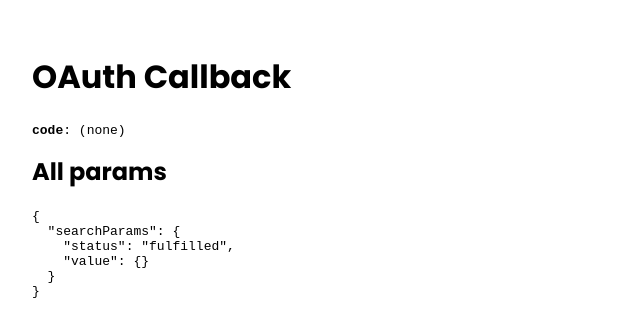
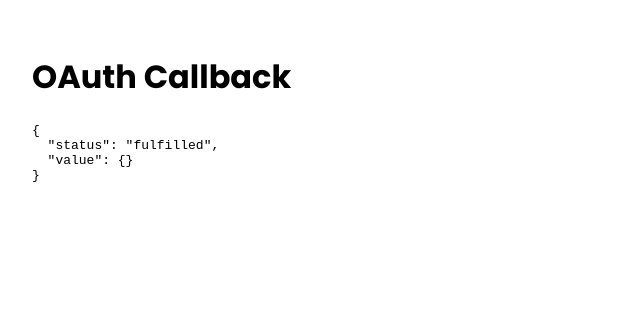
Before and after one commit to tyloner/ruralhaus-, a Next.js app: page /auth/callback in a window 1280 px wide. Shown: the top 336 px of the page, without its empty margins (0-640 px from the left). Built offline with nearby package versions, Linux system fonts and the light colour scheme.

Commit message:
Refactor CallbackPage to streamline searchParams handling
Simplified searchParams type and removed unused variables.

```diff
--- a/app/auth/callback/page.tsx
+++ b/app/auth/callback/page.tsx
@@ -1,29 +1,8 @@
-export default function CallbackPage({
-  searchParams,
-}: {
-  searchParams: Record<string, string | string[] | undefined>;
-}) {
-  const code = searchParams?.code;
-  const error = searchParams?.error;
-  const errorReason = searchParams?.error_reason;
-  const errorDescription = searchParams?.error_description;
-
+export default function CallbackPage({ searchParams }: { searchParams: any }) {
   return (
     <main style={{ padding: 24, fontFamily: "monospace" }}>
       <h1>OAuth Callback</h1>
-
-      <p>
-        <b>code</b>: {Array.isArray(code) ? code[0] : code ?? "(none)"}
-      </p>
-
-      <h2 style={{ marginTop: 16 }}>All params</h2>
-      <pre style={{ whiteSpace: "pre-wrap" }}>
-        {JSON.stringify(
-          { code, error, errorReason, errorDescription, searchParams },
-          null,
-          2
-        )}
-      </pre>
+      <pre>{JSON.stringify(searchParams, null, 2)}</pre>
     </main>
   );
 }
```
